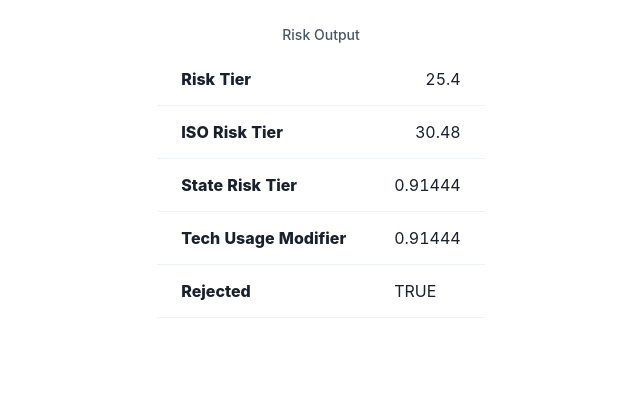
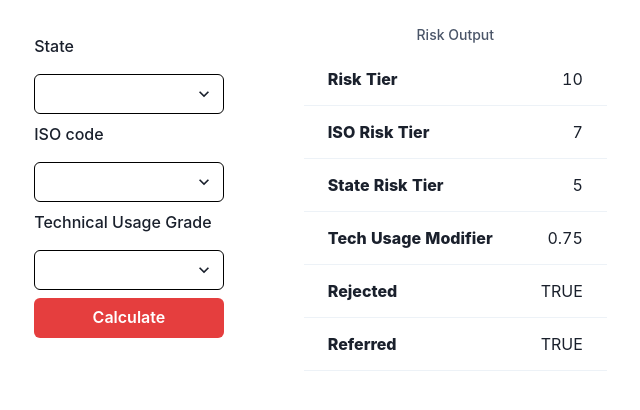
Before and after one commit to samiam376/RiskTier, a Next.js app in the folder client/riskfe/: page / in a window 1280 px wide. Shown: the top 410 px of the page, without its empty margins (319-959 px from the left). Built offline with nearby package versions, Linux system fonts and the light colour scheme.

Commit message:
static prototype

```diff
--- /dev/null
+++ b/client/riskfe/components/RiskTable.tsx
@@ -0,0 +1,56 @@
+import {
+    Table,
+    Thead,
+    Tbody,
+    Tfoot,
+    Tr,
+    Th,
+    Td,
+    TableCaption,
+    TableContainer,
+  } from '@chakra-ui/react'
+
+export interface RiskTableProps {
+    rejection: string;
+    riskTier: number | null;
+    iSORiskTier: number | null;
+    stateRiskTier: number | null;
+    techUsageModifier: number | null;
+    referred: string | null;
+}
+
+export const RiskTable:  React.FC<RiskTableProps> = ( {rejection, riskTier, iSORiskTier, stateRiskTier, techUsageModifier, referred} ) => {
+    return (
+        <TableContainer>
+        <Table variant='simple'>
+          <TableCaption placement='top'>Risk Output</TableCaption>
+          <Tbody>
+            <Tr>
+              <Td fontWeight='extrabold'>Risk Tier</Td>
+              <Td isNumeric>{riskTier}</Td>
+            </Tr>
+            <Tr>
+              <Td fontWeight='extrabold'>ISO Risk Tier</Td>
+              <Td isNumeric>{iSORiskTier}</Td>
+            </Tr>
+            <Tr>
+              <Td fontWeight='extrabold'>State Risk Tier</Td>
+              <Td isNumeric>{stateRiskTier}</Td>
+            </Tr>
+            <Tr>
+              <Td fontWeight='extrabold'>Tech Usage Modifier</Td>
+              <Td isNumeric>{techUsageModifier}</Td>
+            </Tr>
+            <Tr>
+              <Td fontWeight='extrabold'>Rejected</Td>
+              <Td >{rejection}</Td>
+            </Tr>
+            <Tr>
+              <Td fontWeight='extrabold'>Referred</Td>
+              <Td >{referred}</Td>
+            </Tr>
+          </Tbody>
+        </Table>
+      </TableContainer>
+    )
+}
--- a/client/riskfe/pages/index.tsx
+++ b/client/riskfe/pages/index.tsx
@@ -1,4 +1,4 @@
-import { Square } from '@chakra-ui/layout'
+import { Center, Container, Flex, Spacer, Square } from '@chakra-ui/layout'
 import type { NextPage } from 'next'
 import {
   Table,
@@ -10,39 +10,44 @@ import {
   Td,
   TableCaption,
   TableContainer,
+  Stack,
+  Select,
+  Box,
+  FormLabel,
+  Divider,
+  Button,
 } from '@chakra-ui/react'
+import { RiskTable, RiskTableProps } from '../components/riskTable'
+import React from 'react'
+
+const fakeData: RiskTableProps = {
+  rejection: 'TRUE',
+  riskTier: 10,
+  iSORiskTier: 7,
+  stateRiskTier: 5,
+  techUsageModifier: 0.75,
+  referred: 'TRUE'
+}
 
 const Home: NextPage = () => {
   return (
-    <Square>
-      <TableContainer>
-  <Table variant='simple'>
-    <TableCaption placement='top'>Risk Output</TableCaption>
-    <Tbody>
-      <Tr>
-        <Td fontWeight='extrabold'>Risk Tier</Td>
-        <Td isNumeric>25.4</Td>
-      </Tr>
-      <Tr>
-        <Td fontWeight='extrabold'>ISO Risk Tier</Td>
-        <Td isNumeric>30.48</Td>
-      </Tr>
-      <Tr>
-        <Td fontWeight='extrabold'>State Risk Tier</Td>
-        <Td isNumeric>0.91444</Td>
-      </Tr>
-      <Tr>
-        <Td fontWeight='extrabold'>Tech Usage Modifier</Td>
-        <Td isNumeric>0.91444</Td>
-      </Tr>
-      <Tr>
-        <Td fontWeight='extrabold'>Rejected</Td>
-        <Td >TRUE</Td>
-      </Tr>
-    </Tbody>
-  </Table>
-</TableContainer>
-    </Square>
+    <Container>
+      <Flex alignItems='center'>
+      <Stack spacing={2}>
+        <FormLabel htmlFor='state'>State</FormLabel>
+        <Select size='md' borderColor='black' />
+        <FormLabel htmlFor='isocode'>ISO code</FormLabel>
+        <Select size='md' borderColor='black'/>
+        <FormLabel htmlFor='tus'>Technical Usage Grade</FormLabel>
+        <Select size='md' borderColor='black'/>
+        <Button colorScheme='red'>Calculate</Button>
+    </Stack>
+    <Spacer/>
+    <Divider orientation='vertical'/>
+      <RiskTable {...fakeData}></RiskTable>
+      <Divider orientation='vertical'/>
+    </Flex>
+    </Container>
   )
 }
 
```
